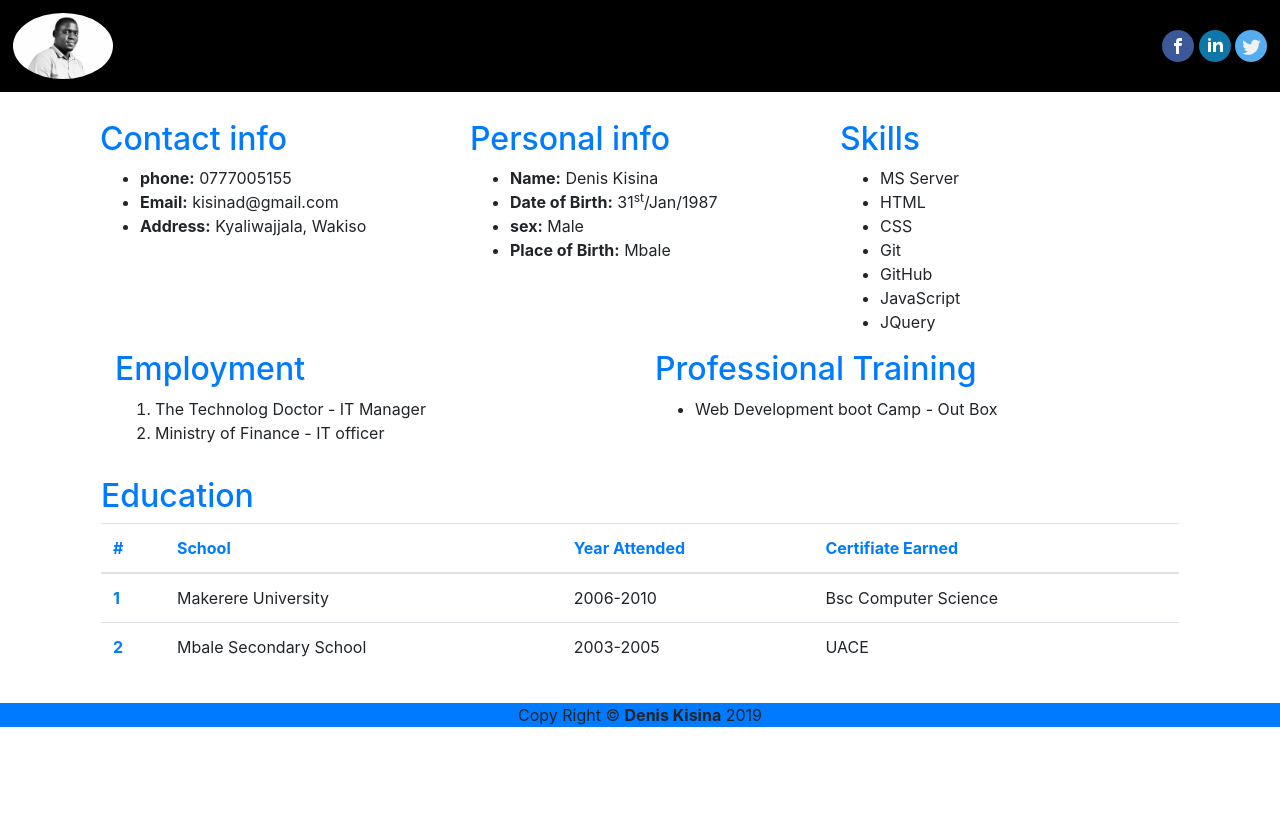
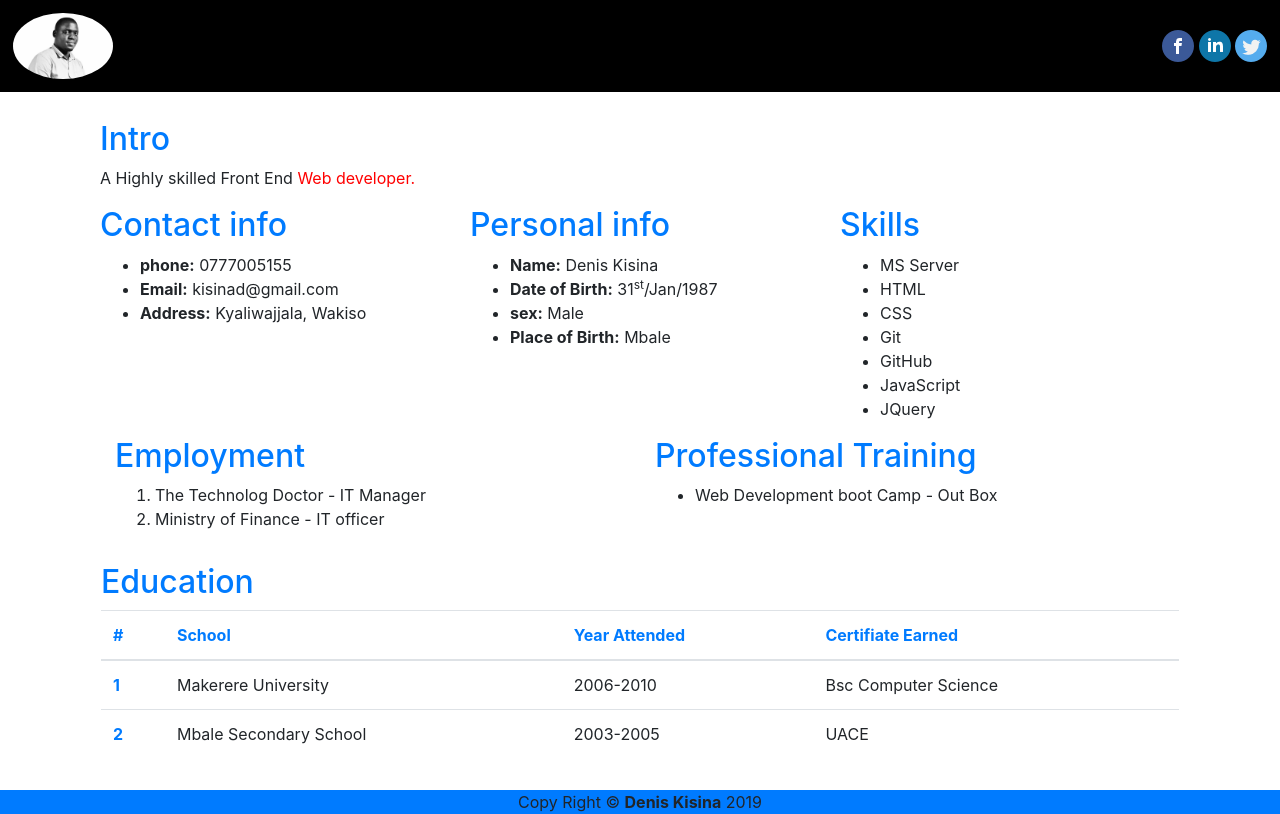
Before and after one commit to kisinad/using-bootstrap, a plain HTML site: page index.html in a window 1280 px wide. Drawn offline with Linux system fonts and the light colour scheme.

Commit message:
added intro section

```diff
--- a/index.html
+++ b/index.html
@@ -37,6 +37,10 @@
 					</div> -->
 					<div class="container ">
 						<div class="container " id="top">
+							<div>
+								<h2>Intro</h2>
+								<p>A Highly skilled Front End <span style = "color:#FF0000;">Web developer.</span></p>
+							</div>
 							  <div class="justify-content-center align-items-center">
 							  	<div class="row ">
 							    <div class="col-sm">
```
